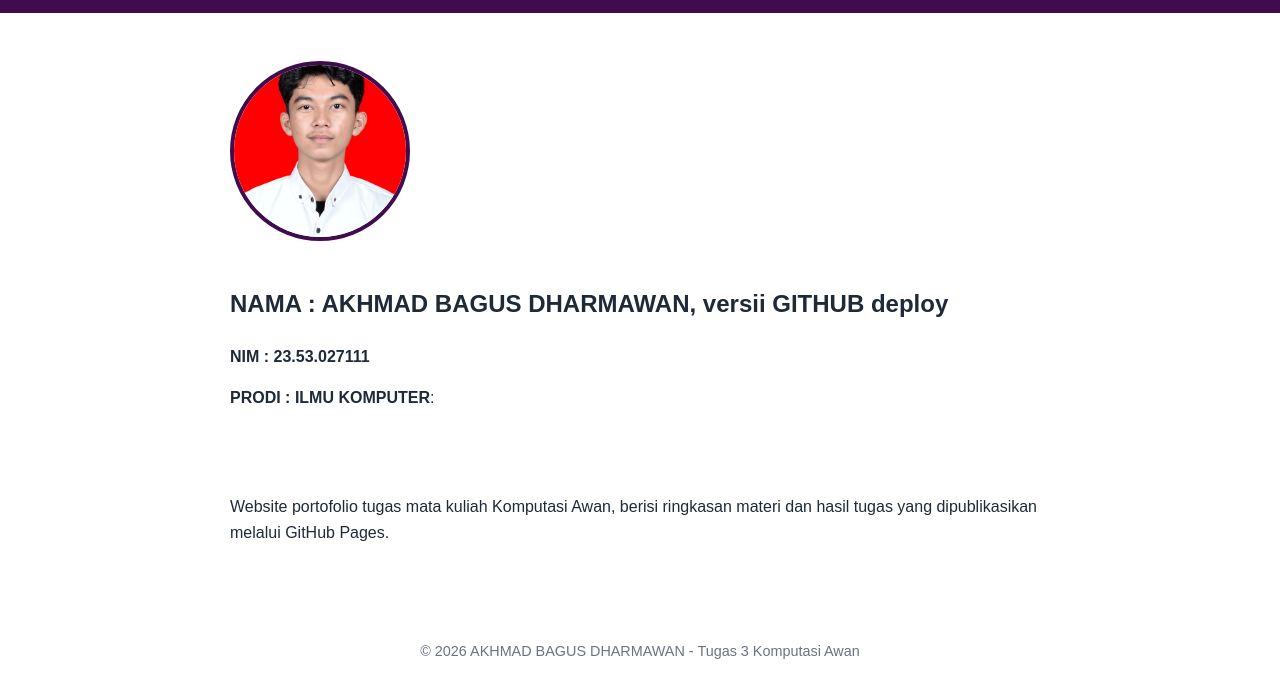
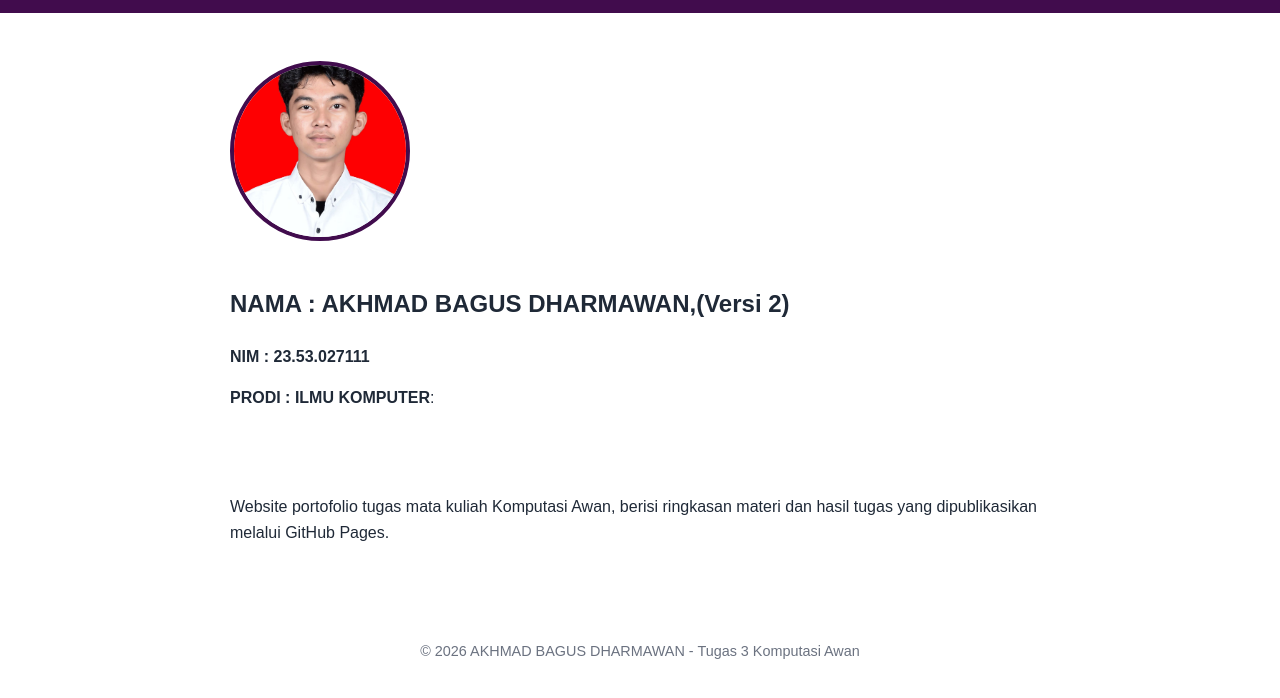
Before and after one commit to EMIRAAA1121/tugas3_cloud_23.53.027111, a plain HTML site: page index.html in a window 1280 px wide. Shown: the part 88-786 px from the top of the page. Drawn offline with Linux system fonts and the light colour scheme.

Commit message:
Pembaruan versi 2

```diff
--- a/index.html
+++ b/index.html
@@ -20,7 +20,7 @@
     <section class="profil">
       <img src="assets/images/formal.jpg" alt="Foto [AKHMAD BAGUS DHARMAWAN]">
       <div>
-        <h2>NAMA : AKHMAD BAGUS DHARMAWAN, versii GITHUB deploy</h2>
+        <h2>NAMA : AKHMAD BAGUS DHARMAWAN,(Versi 2)</h2>
         <p><strong>NIM : 23.53.027111</strong> </p>
         <p><strong>PRODI : ILMU KOMPUTER</strong>:</strong> </p>
 
```
